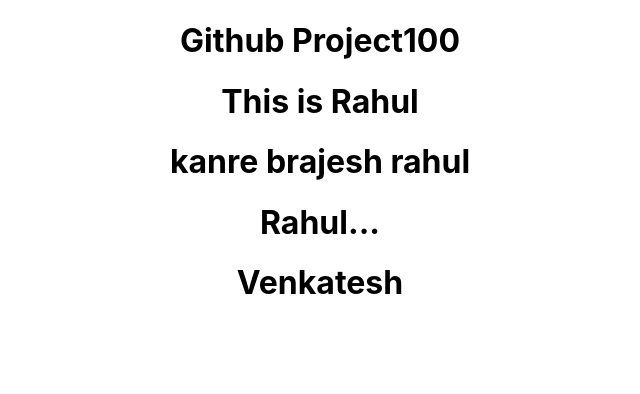
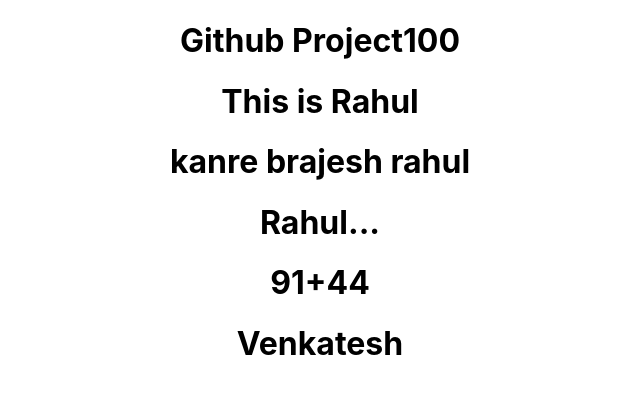
Before and after one commit to K-Brajesh-rahul/githubproject100, a React (Create React App) app: page / in a window 1280 px wide. Shown: the top 394 px of the page, without its empty margins (320-960 px from the left). Built offline with nearby package versions, Linux system fonts and the light colour scheme.

Commit message:
venkatesh third commit

```diff
--- a/src/Components/Rahul.js
+++ b/src/Components/Rahul.js
@@ -4,6 +4,7 @@
             <h1>This is Rahul</h1>
             <h1>kanre brajesh rahul</h1>
             <h1>Rahul...</h1>
+            <h1>91+44</h1>
         </div>
     )
 }
```
